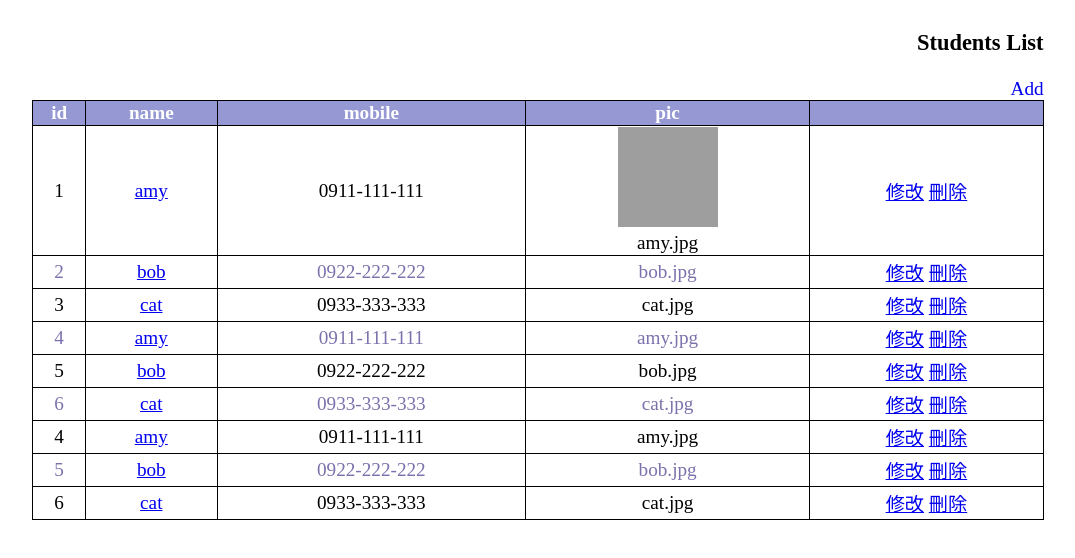
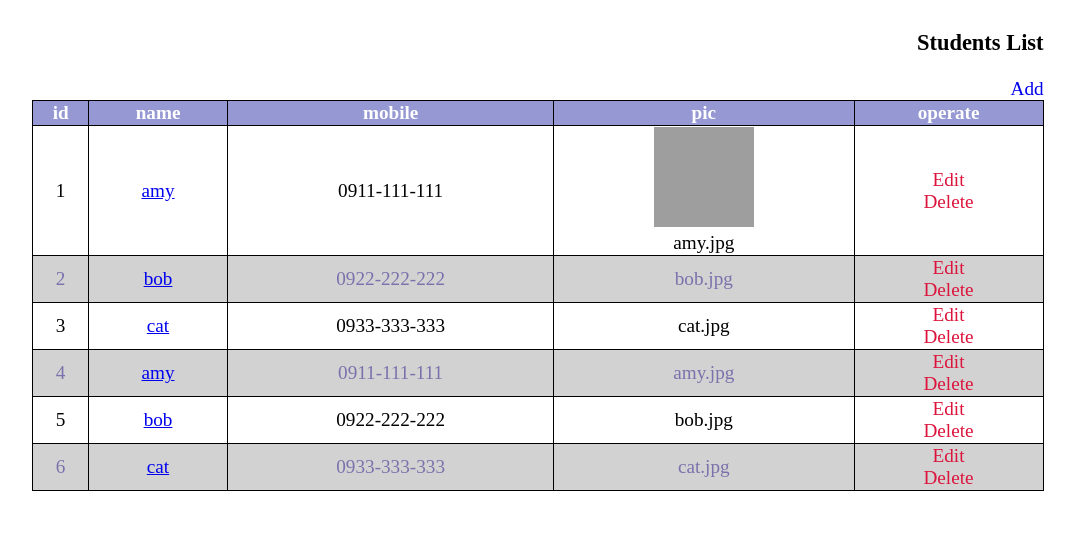
Before and after one commit to weii917/test20230927, a plain HTML site: page s20231017/student/index.html in a window 1280 px wide. Shown: the whole page, without its empty margins (102-1177 px from the left). Drawn offline with Linux system fonts and the light colour scheme; grey boxes are pictures that could not be loaded.

Commit message:
新增修改刪除

```diff
--- a/s20231017/student/index.html
+++ b/s20231017/student/index.html
@@ -35,15 +35,15 @@
         }
 
         .bg-gray {
-            background-color: rgb(213, 213, 213);
+            background-color: rgb(210, 210, 210);
         }
+        /* 背景色 */
         .bg-blue {
             background-color: rgb(149, 152, 211);
         }
-
+        /* 文字靠右 */
         .text-right{
             text-align:right;
-
         }
 
         .text-right > a{
@@ -52,6 +52,11 @@
         /* 第一行的顏色是白色 */
         tr:nth-child(1){
             color: white;
+        }
+        /* edit delete顏色 */
+        .text-red >a {
+            color: crimson;
+            text-decoration: none;
         }
     </style>
 </head>
@@ -66,7 +71,7 @@
                 <th>name</th>
                 <th>mobile</th>
                 <th>pic</th>
-                <th></th>
+                <th>operate</th>
 
             </tr>
 
@@ -75,14 +80,14 @@
                 <td><a href="./edit.html?id=1">amy</a></td>
                 <td>0911-111-111</td>
                 <td><img src="https://picsum.photos/id/1/100/100" alt="" srcset=""><br> amy.jpg</td>
-                <td><a href="./edit.html?id=1">修改</a>&nbsp;<a href="./del.html">刪除</a></td>
+                <td class="text-red"><a href="./edit.html?id=1">Edit</a><br><a href="./del.html?id=1">Delete</a></td>
             </tr>
-            <tr>
-                <td>2</td>
+            <tr class="bg-gray">
+                <td class="bg-gray">2</td>
                 <td><a href="./edit.html?id=2">bob</a></td>
                 <td>0922-222-222</td>
                 <td>bob.jpg</td>
-                <td><a href="./edit.html?id=2">修改</a>&nbsp;<a href="./del.html">刪除</a></td>
+                <td class="text-red"><a href="./edit.html?id=2">Edit</a><br><a href="./del.html?id=2">Delete</a></td>
 
 
             </tr>
@@ -91,16 +96,16 @@
                 <td><a href="./edit.html?id=3">cat</a></td>
                 <td>0933-333-333</td>
                 <td>cat.jpg</td>
-                <td><a href="./edit.html?id=3">修改</a>&nbsp;<a href="./del.html">刪除</a></td>
+                <td class="text-red"><a href="./edit.html?id=3">Edit</a><br><a href="./del.html?id=3">Delete</a></td>
 
 
             </tr>
-            <tr>
-                <td>4</td>
+            <tr class="bg-gray">
+                <td >4</td>
                 <td><a href="./edit.html?id=4">amy</a></td>
                 <td>0911-111-111</td>
                 <td>amy.jpg</td>
-                <td><a href="./edit.html?id=4">修改</a>&nbsp;<a href="./del.html">刪除</a></td>
+                <td class="text-red"><a href="./edit.html?id=4">Edit</a><br><a href="./del.html?id=4">Delete</a></td>
 
 
             </tr>
@@ -109,46 +114,19 @@
                 <td><a href="./edit.html?id=5">bob</a></td>
                 <td>0922-222-222</td>
                 <td>bob.jpg</td>
-                <td><a href="./edit.html?id=5">修改</a>&nbsp;<a href="./del.html">刪除</a></td>
+                <td class="text-red"><a href="./edit.html?id=5">Edit</a><br><a href="./del.html?id=5">Delete</a></td>
 
 
             </tr>
-            <tr>
+            <tr class="bg-gray">
                 <td>6</td>
                 <td><a href="./edit.html?id=6">cat</a></td>
                 <td>0933-333-333</td>
                 <td>cat.jpg</td>
-                <td><a href="./edit.html?id=6">修改</a>&nbsp;<a href="./del.html">刪除</a></td>
-
+                <td class="text-red"><a href="./edit.html?id=6">Edit</a><br><a href="./del.html?id=6">Delete</a></td>
 
             </tr>
-            <tr>
-                <td>4</td>
-                <td><a href="./edit.html?id=4">amy</a></td>
-                <td>0911-111-111</td>
-                <td>amy.jpg</td>
-                <td><a href="./edit.html?id=4">修改</a>&nbsp;<a href="./del.html">刪除</a></td>
 
-
-            </tr>
-            <tr>
-                <td>5</td>
-                <td><a href="./edit.html?id=5">bob</a></td>
-                <td>0922-222-222</td>
-                <td>bob.jpg</td>
-                <td><a href="./edit.html?id=5">修改</a>&nbsp;<a href="./del.html">刪除</a></td>
-
-
-            </tr>
-            <tr>
-                <td>6</td>
-                <td><a href="./edit.html?id=6">cat</a></td>
-                <td>0933-333-333</td>
-                <td>cat.jpg</td>
-                <td><a href="./edit.html?id=6">修改</a>&nbsp;<a href="./del.html">刪除</a></td>
-
-
-            </tr>
         </table>
     </div>
 </body>
```
Also changed, not shown: s20231017/student/create.html (+3 -0 lines), s20231017/student/del.html (+0 -28 lines), s20231017/student/edit.html (+3 -1 lines).
